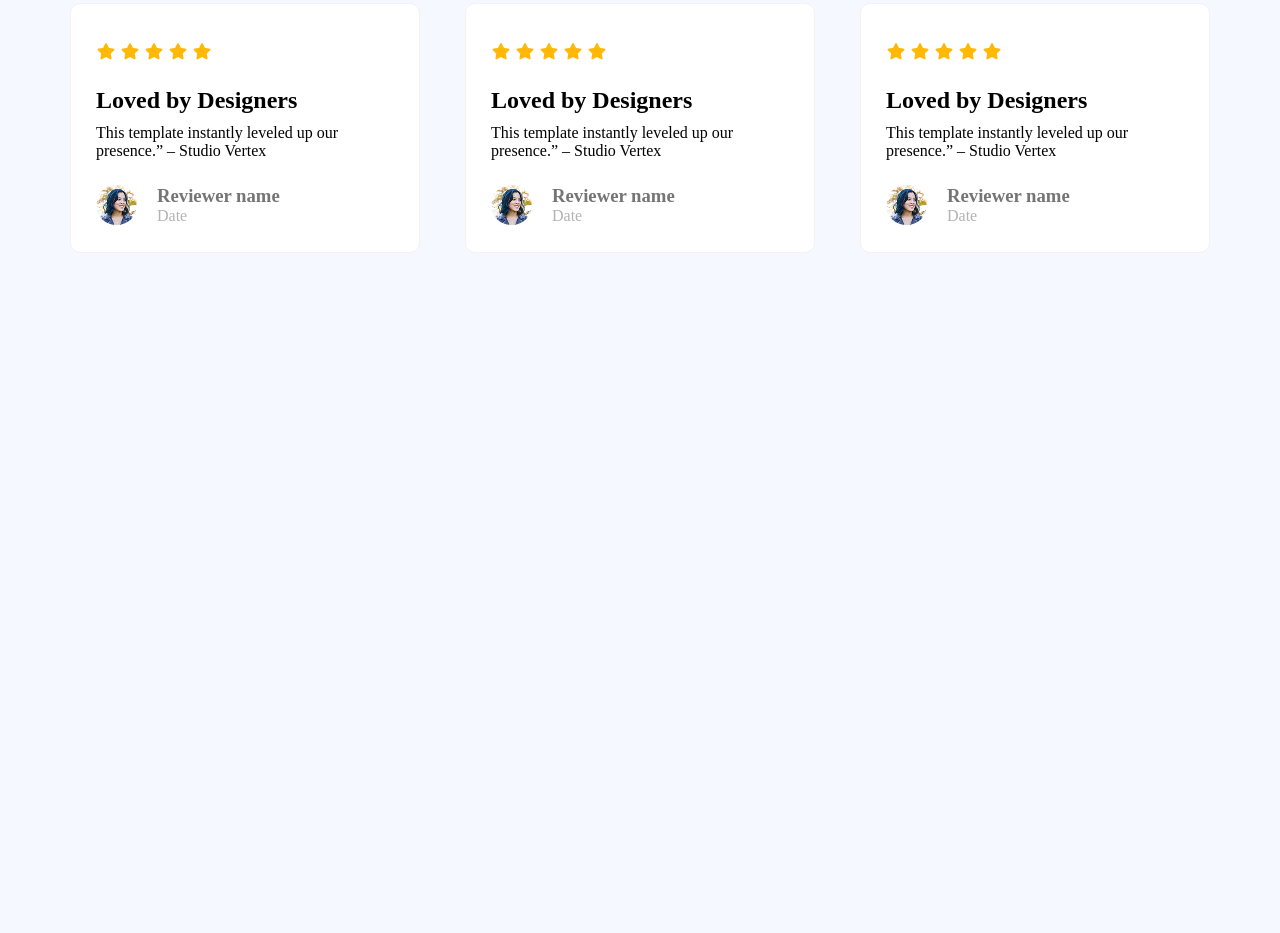
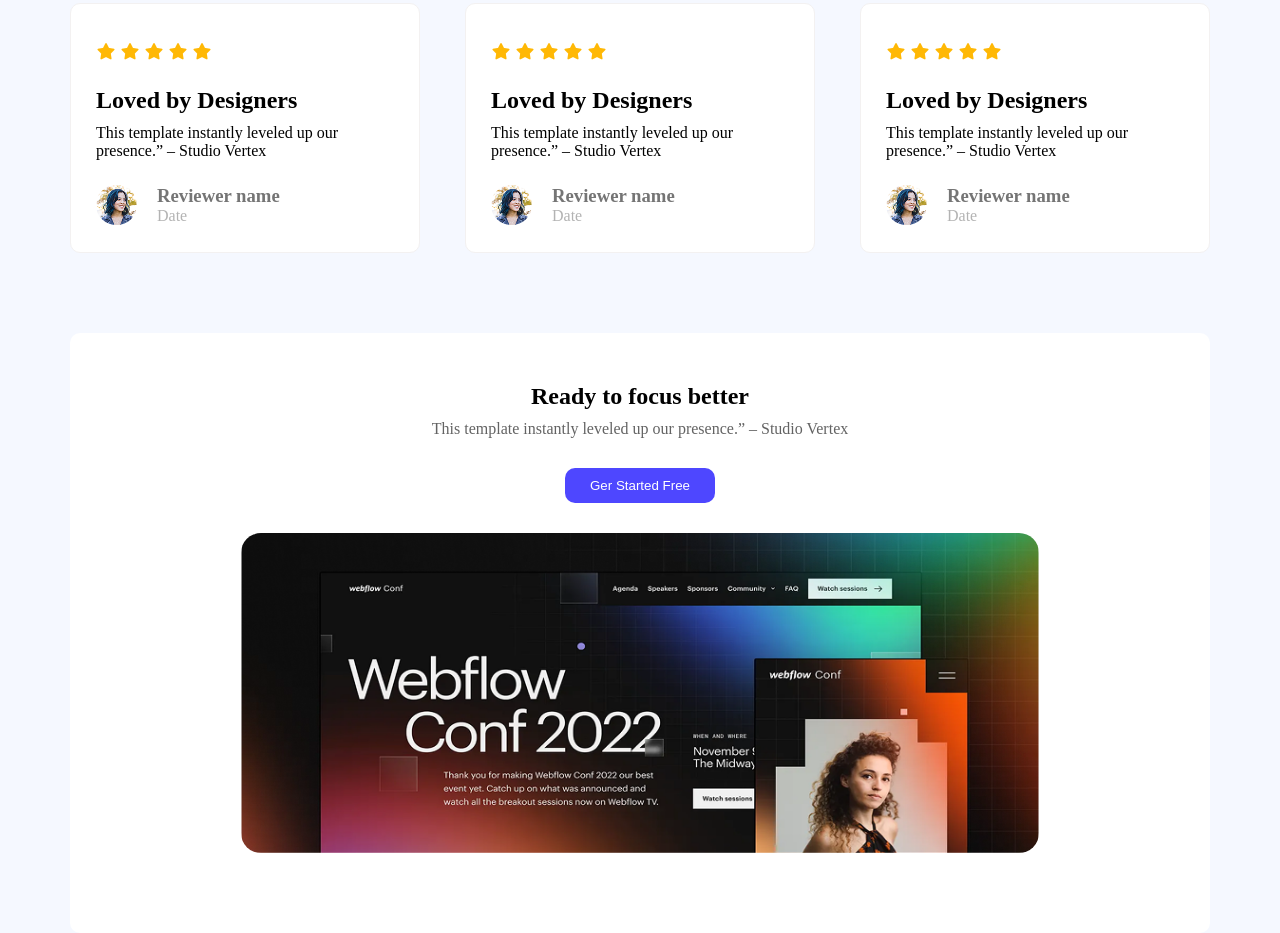
Before and after one commit to shammi80/Project-css-, a plain HTML site: page index.html in a window 1280 px wide. Shown: the part 1456-2389 px from the top of the page. Before the commit the page ends 1789 px from the top, so only its background shows below. Drawn offline with Linux system fonts and the light colour scheme; a web font is replaced by a local one.

```diff
--- a/asset/style.css
+++ b/asset/style.css
@@ -188,3 +188,30 @@
     padding-top: 10px;
     padding-right: 20px;
 }
+
+.focus-section{
+    max-width: 1140px;
+    margin: 0px auto;
+    background-color: #FFFFFF;
+    border-radius: 10px;
+    height: 600px;
+}
+
+.title2{
+    text-align: center;
+    padding-top: 50px;
+}
+.title2 p{
+    padding-top: 10px;
+    color: rgb(99, 99, 99);;
+}
+.button2{
+   text-align: center;
+   padding-top: 30px;
+   padding-bottom: 30px;
+}
+.title2 img{
+    border-radius: 20px;
+   height: 320px;
+
+}
--- a/index.html
+++ b/index.html
@@ -136,7 +136,7 @@
 
                         <div class="profile">
                         <div>
-                            <img src="asset/images/avatar.png" alt="">
+                            <img src="asset/images/avatar.png" alt="" width="100%">
                         </div>
                         <div class="profile-info">
                             <h3>Reviewer name</h3>
@@ -155,6 +155,21 @@
 
 
     </section>
+    <section class="focus-section" >
+        <div class="title2">
+            <h1>Ready to focus better</h1>
+            <p>This template instantly leveled up our presence.” – Studio Vertex</p>
+            <div class="button2">
+                <button class="button">Ger Started Free</button>
+            </div>
+            <img src="asset/images/wc-big.png" alt="" width="70%">
+
+
+
+
+        </div>
+
+    </section>
 
 </body>
 </html>
```
